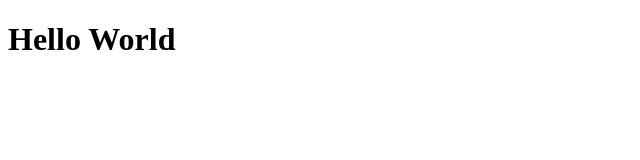
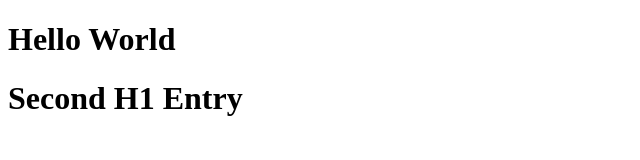
Before and after one commit to K00143009/WebDevelopment, a plain HTML site: page index.html in a window 1280 px wide. Shown: the whole page, without its empty margins (0-640 px from the left). Drawn offline with Linux system fonts and the light colour scheme.

Commit message:
Adding Index

```diff
--- a/index.html
+++ b/index.html
@@ -6,6 +6,7 @@
     </head>
     <body>
         <h1>Hello World</h1>
+        <h1>Second H1 Entry</h1>
 
 
 
```
